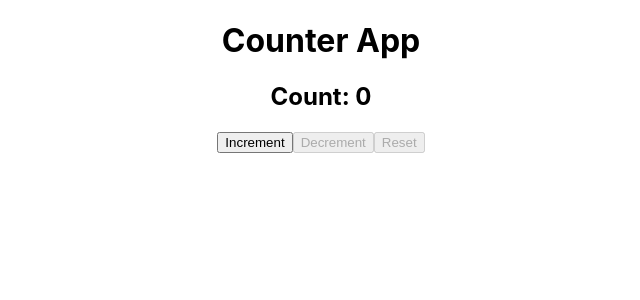
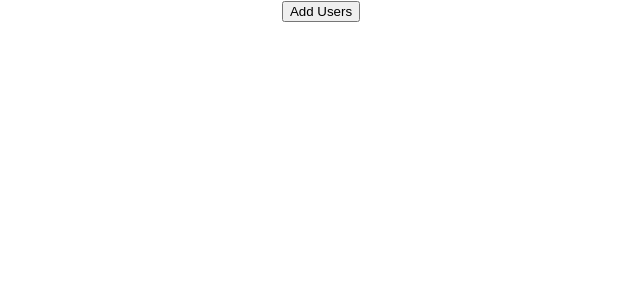
Before and after one commit to KaziReazulislam1999/react-typescript, a React (Create React App) app: page / in a window 1280 px wide. Shown: the top 300 px of the page, without its empty margins (319-959 px from the left). Built offline with nearby package versions, Linux system fonts and the light colour scheme.

Commit message:
type define when null and user available

```diff
--- a/src/App.tsx
+++ b/src/App.tsx
@@ -1,29 +1,26 @@
 import React, { useState } from "react";
 import "./App.css";
 
+type User = {
+  id: number;
+  name: string;
+};
+
 function App() {
-  const [count, setCount] = useState(0);
+  const [user, setUser] = useState<null | User>(null);
 
-  const handleIncrement = () => {
-    return setCount(count + 1);
+  const handleAddUser = () => {
+    setUser({
+      id: 1,
+      name: "Reazul",
+    });
+    console.log(user);
   };
-  const handleDecrement = () => {
-    return setCount(count - 1);
-  };
-  const handleReset = () => {
-    return setCount(0);
-  };
+
   return (
     <div className="App">
-      <h1>Counter App</h1>
-      <h2>Count: {count}</h2>
-      <button onClick={handleIncrement}>Increment</button>
-      <button onClick={handleDecrement} disabled={count === 0}>
-        Decrement
-      </button>
-      <button onClick={handleReset} disabled={count === 0}>
-        Reset
-      </button>
+      <button onClick={handleAddUser}>Add Users</button>
+      <p>{user?.name}</p>
     </div>
   );
 }
```
